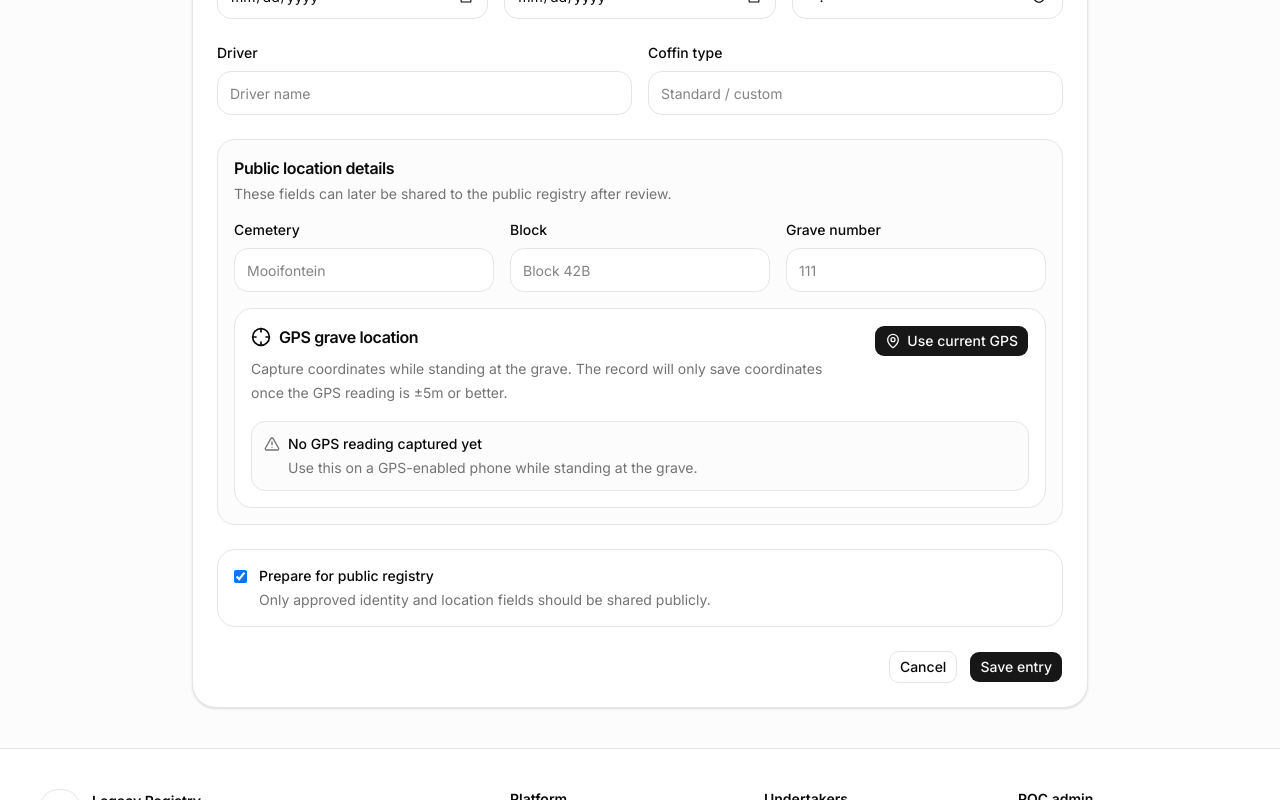
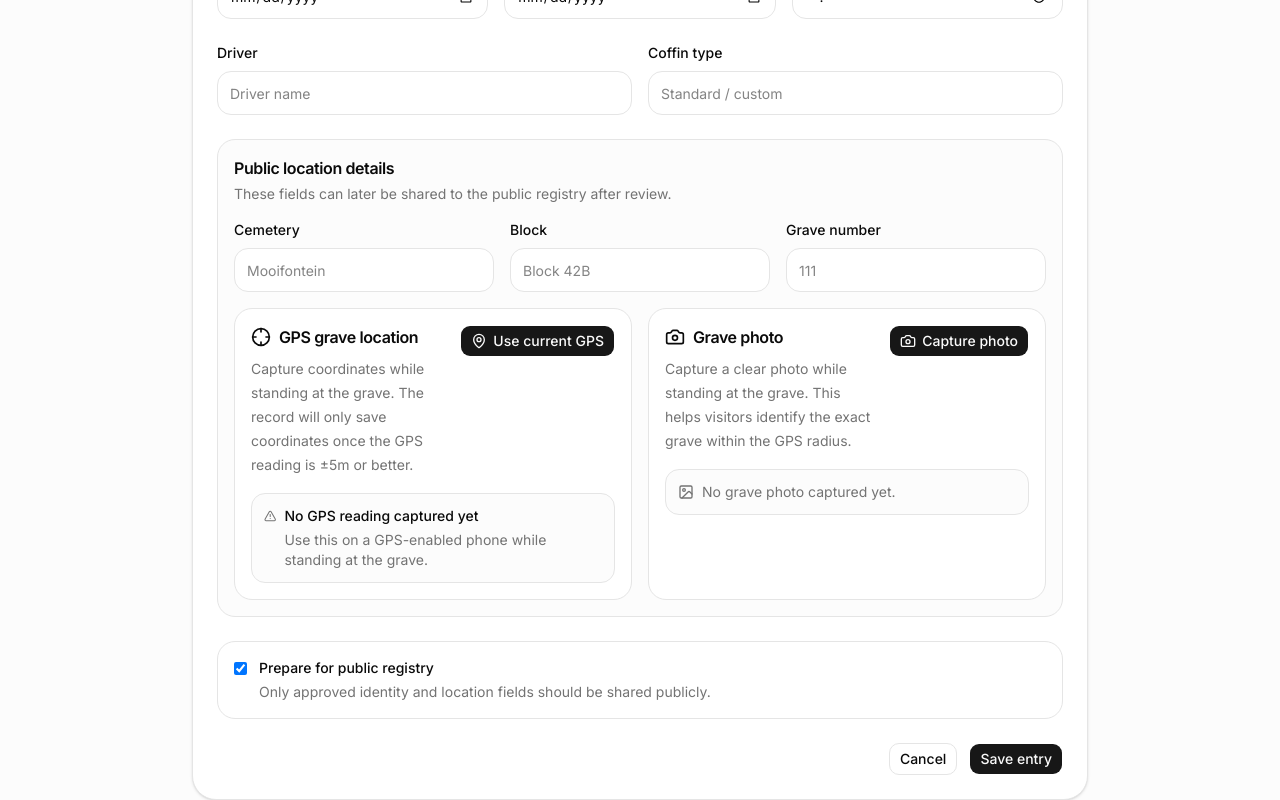
Before and after one commit to SentinelDeveloper0850/legacy-registry-website, a Next.js app: page /undertaker/mortuary-register/new in a window 1280 px wide. Shown: the part 575-1375 px from the top of the page. Built offline with nearby package versions, Linux system fonts and the light colour scheme; no server answers.

Commit message:
Add grave photo capture to register form

```diff
--- a/app/undertaker/mortuary-register/new/page.tsx
+++ b/app/undertaker/mortuary-register/new/page.tsx
@@ -2,6 +2,7 @@ import Link from "next/link"
 
 import { Button } from "@/components/ui/button"
 import { GpsCapture } from "@/components/gps-capture"
+import { GravePhotoCapture } from "@/components/grave-photo-capture"
 import { saveWorkspaceEntry } from "../workspace-actions"
 
 export default function NewRegisterEntryPage() {
@@ -48,8 +49,9 @@ export default function NewRegisterEntryPage() {
               <Field label="Block" name="block" placeholder="Block 42B" />
               <Field label="Grave number" name="graveNumber" placeholder="111" />
             </div>
-            <div className="mt-4">
+            <div className="mt-4 grid gap-4 lg:grid-cols-2">
               <GpsCapture />
+              <GravePhotoCapture />
             </div>
           </div>
 
```
